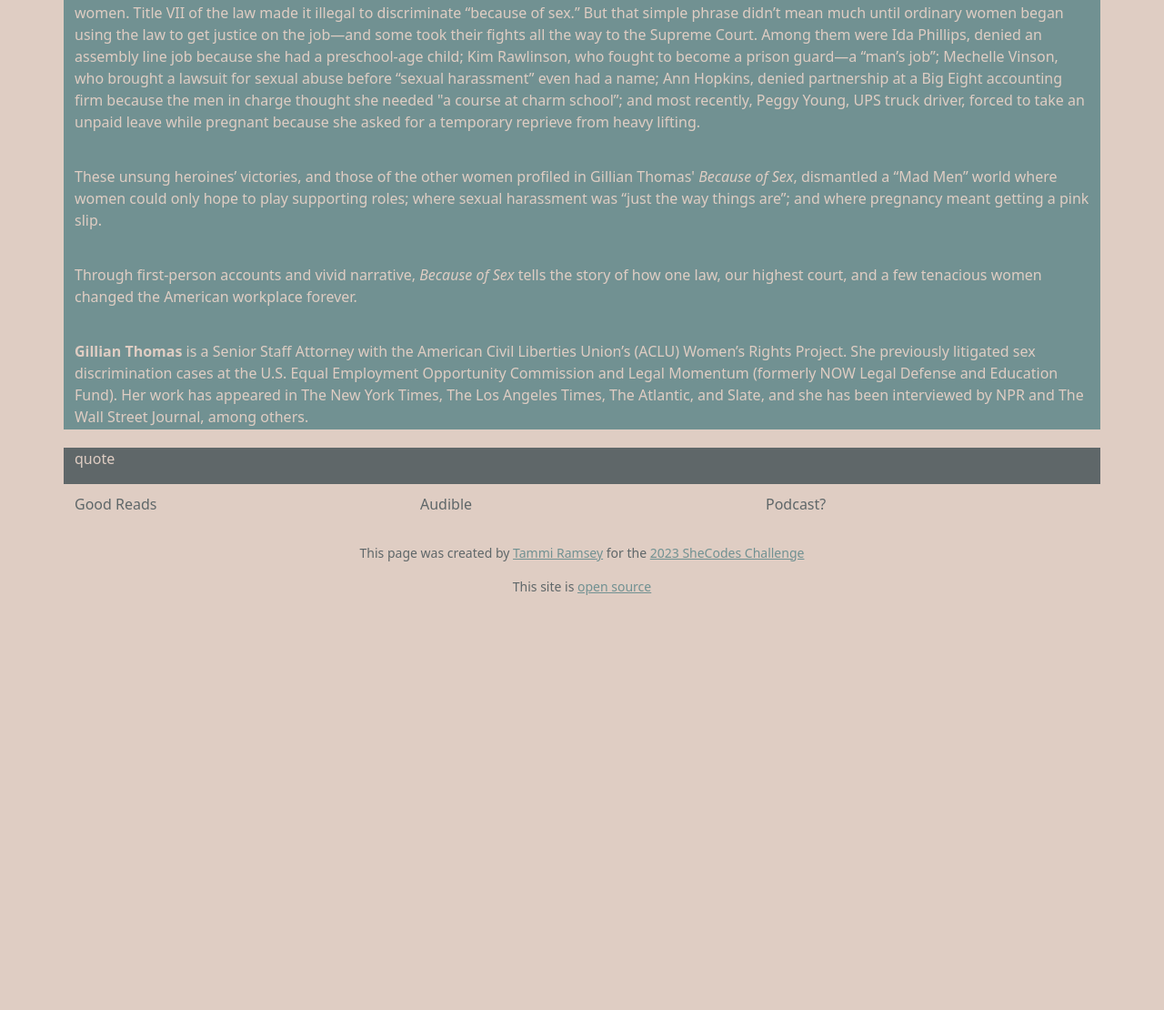
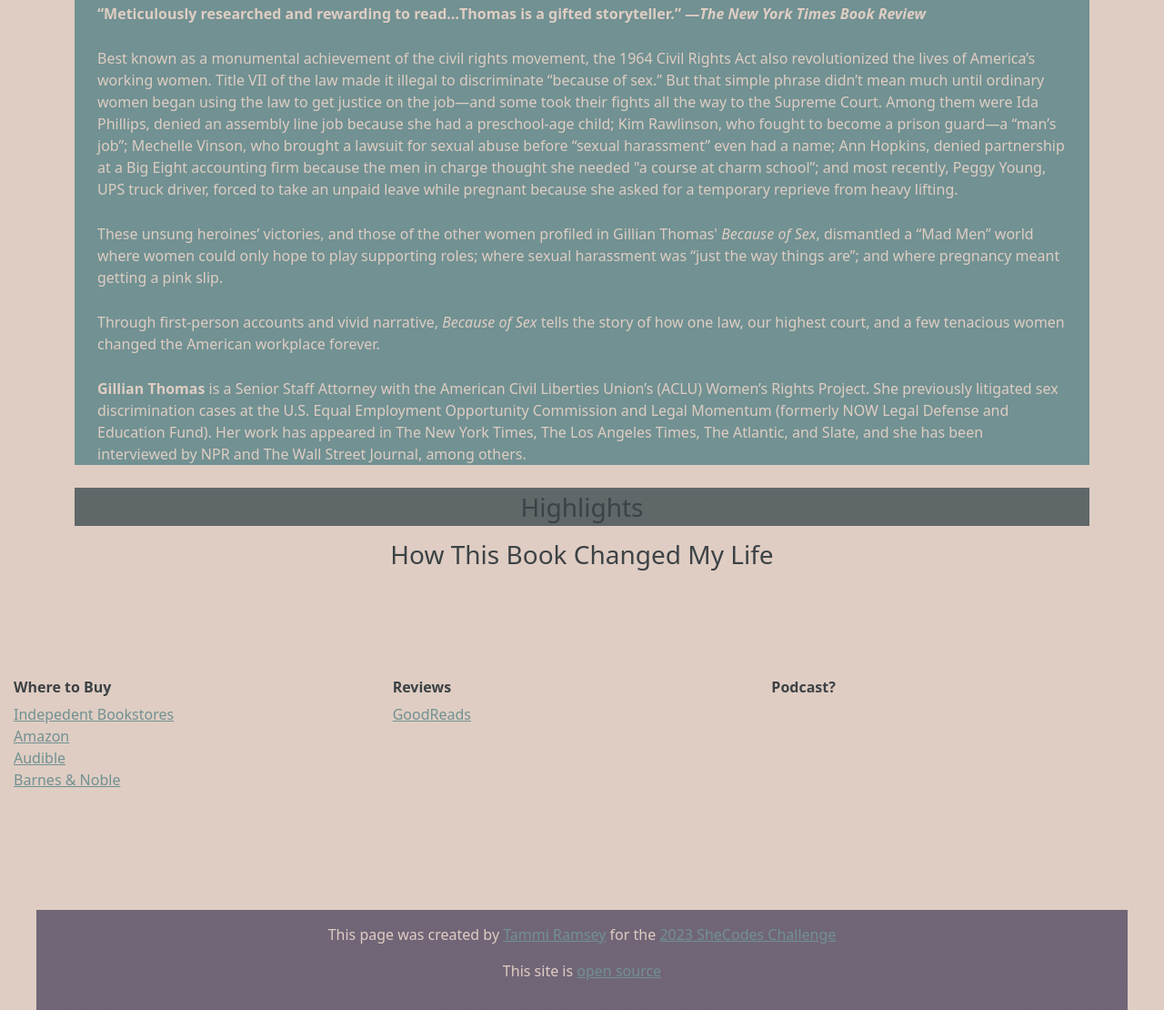
Before and after one commit to tammiramsey/SheCodes-Challenge-Book, a plain HTML site: page index.html in a window 1280 px wide. Shown: the part 514-1624 px from the top of the page at 91% size. Before the commit the page ends 1200 px from the top, so only its background shows below. Drawn offline with nearby package versions, Linux system fonts and the light colour scheme.

Commit message:
styled footer cols, working on main cols still -_-

```diff
--- a/index.html
+++ b/index.html
@@ -34,8 +34,7 @@
         <div class="container text-right">
             <div class="row">
                 <div class="col">
-                    <img
-                        src="https://s3.amazonaws.com/shecodesio-production/uploads/files/000/105/769/original/thomas_cover.jpg?1701621096">
+                    <img src="https://s3.amazonaws.com/shecodesio-production/uploads/files/000/105/769/original/thomas_cover.jpg?1701621096">
                 </div>
                 <div class="col">
                     <h1 class="title">Because of Sex: One Law, Ten Cases, and Fifty Years That Changed American Women's Lives at Work</h1>
@@ -45,13 +44,12 @@
         </div>
 
         <div class="container text-right">
-            <div class="row">
-                <div class="grid grid-col-2 overview">
+                    <div class="overview">
+                        <h3 class="text-center">Overview</h3>
                         <p><b>“Meticulously researched and rewarding to read…Thomas is a gifted storyteller.”
-                        ―<em>The New York Times Book Review</em></b>
-                        <br>
-                        <br>
-                        Best known as a monumental achievement of the civil rights movement, the 1964 Civil Rights Act also revolutionized the
+                            ―<em>The New York Times Book Review</em></b></p>
+
+                        <p>Best known as a monumental achievement of the civil rights movement, the 1964 Civil Rights Act also revolutionized the
                             lives of America’s working women. Title VII of the law made it illegal to discriminate “because of sex.” But that simple
                             phrase didn’t mean much until ordinary women began using the law to get justice on the job―and some took their fights
                             all the way to the Supreme Court. Among them were Ida Phillips, denied an assembly line job because she had a
@@ -76,27 +74,39 @@
                         </p>
                     </div>
 
-                <div class="grid grid-col-2 quote">
-                    <p> quote</p>
+                    <div class="quote text-center">
+                        <h3>Highlights </h3>
                     </div>
+
+                    <div class="personal text-center">
+                        <h3>How This Book Changed My Life</h3>
                     </div>
         </div>
 
-        <div class="container text-right">
-            <div class="row">
-                <div class="col">
-                        <p>Good Reads</p>
+<section class="grid grid-3-col-footer">
+    <div>
+        <h3>Where to Buy</h3>
+        <ul>
+            <li><a href="https://www.indiebound.org/indie-store-finder" target="_blank">Indepedent Bookstores</a></li>
+            <li><a href="https://www.amazon.com/gp/product/1137280050/ref=x_gr_bb_amazon?ie=UTF8&tag=x_gr_bb_amazon-20&linkCode=as2&camp=1789&creative=9325&creativeASIN=1137280050&SubscriptionId=1MGPYB6YW3HWK55XCGG2" target="_blank"> Amazon</a></li>
+            <li><a href="https://www.amazon.com/Because-of-Sex-Gillian-Thomas-audiobook/dp/B07RP1SVZV/ref=sr_1_1?keywords=Because+of+Sex&qid=1701974544&s=audible&sr=1-1" target="_blank">Audible</a></li>
+            <li><a href="https://www.berlin.de/en/public-transportation/" target="_blank">Barnes & Noble </a></li>
+        </ul>
     </div>
 
-                <div class="col">
-                    <p>Audible</p>
+    <div>
+        <h3>Reviews</h3>
+                <a href="https://www.goodreads.com/book/show/25663714-because-of-sex" target="_blank">GoodReads</a>
+
+
     </div>
 
-                <div class="col">
-                    <p>Podcast?</p>
+    <div>
+        <h3>Podcast?</h3>
+        <p>
+        </p>
     </div>
-            </div>
-        </div>
+</section>
 
     </main>
 
--- a/style.css
+++ b/style.css
@@ -14,7 +14,8 @@ header {
 }
 
 h1, h2, h3, h4, h5, h6 {
-    color:#3c4245
+    color:#3c4245;
+    line-height: 1.5;
 }
 
 p {
@@ -43,12 +44,15 @@ img {
 
 .grid {
     display: grid;
-    grid-gap: 32px;
 }
 
 .grid-2-col {
     grid-template-columns: 1fr 1fr;
-    padding: 10px;
+}
+
+.grid-3-col-footer {
+    grid-template-columns: 1fr 1fr 1fr;
+    margin: 15px;
 }
 
 .overview {
@@ -58,7 +62,9 @@ img {
 
 .overview p {
     color: #dfcdc3;
-    margin: 2px auto;
+    font-size: 16px;
+    margin: 25px;
+    line-height: 1.5;
 }
 
 .quote {
@@ -70,16 +76,83 @@ img {
     color:#dfcdc3
 }
 
+section {
+    max-width: 100%;
+    margin: 0 auto;
+    padding: 100px 0;
+}
+
+section h3 {
+    font-weight: 600;
+    font-size: 16px;
+    line-height: 20px;
+    font-family: var(--primary-font);
+}
+
+section p {
+    font-size: 14px;
+}
+
+section ul {
+    padding: 0;
+}
+
+section li{
+    list-style: none;
+    margin: 0;
+    padding: 0;
+    font-size: 16px;
+}
+
+section a {
+    list-style: none;
+    margin: 0;
+    padding: 0;
+    font-size: 16px;
+}
+
+section a:hover {
+    font: size 24px;
+    background-color: #5f6769;
+    color: #719192;
+}
+
+section p {
+    margin: 10px;
+}
+
 footer {
+    background: linear-gradient(rgba(39, 32, 68, 0.6), rgba(39, 32, 68, 0.6));
     text-align: center;
     font-size: 14px;
     padding: 15px 0;
+    max-width: 1200px;
+    margin: auto;
 }
 
+footer p {
+    color: #dfcdc3;
+    font-size: 16px;
+}
+
+footer a{
+    font-weight: 500;
+}
+
+footer a:hover {
+    font: size 20px;
+    background-color: #719192;
+    color:#dfcdc3;
+}
 
 @media (max-width: 900px) {
     header:{
         padding: 40px 0;
+    }
+
+    .overview p {
+        margin: 15px;
+        line-height: 1.2;
     }
 
     .grid {
@@ -87,4 +160,5 @@ footer {
         grid-gap: 32px;
         padding: 5px;
     }
+
 }
```
Lines whose indentation alone changed are shown as unchanged.
